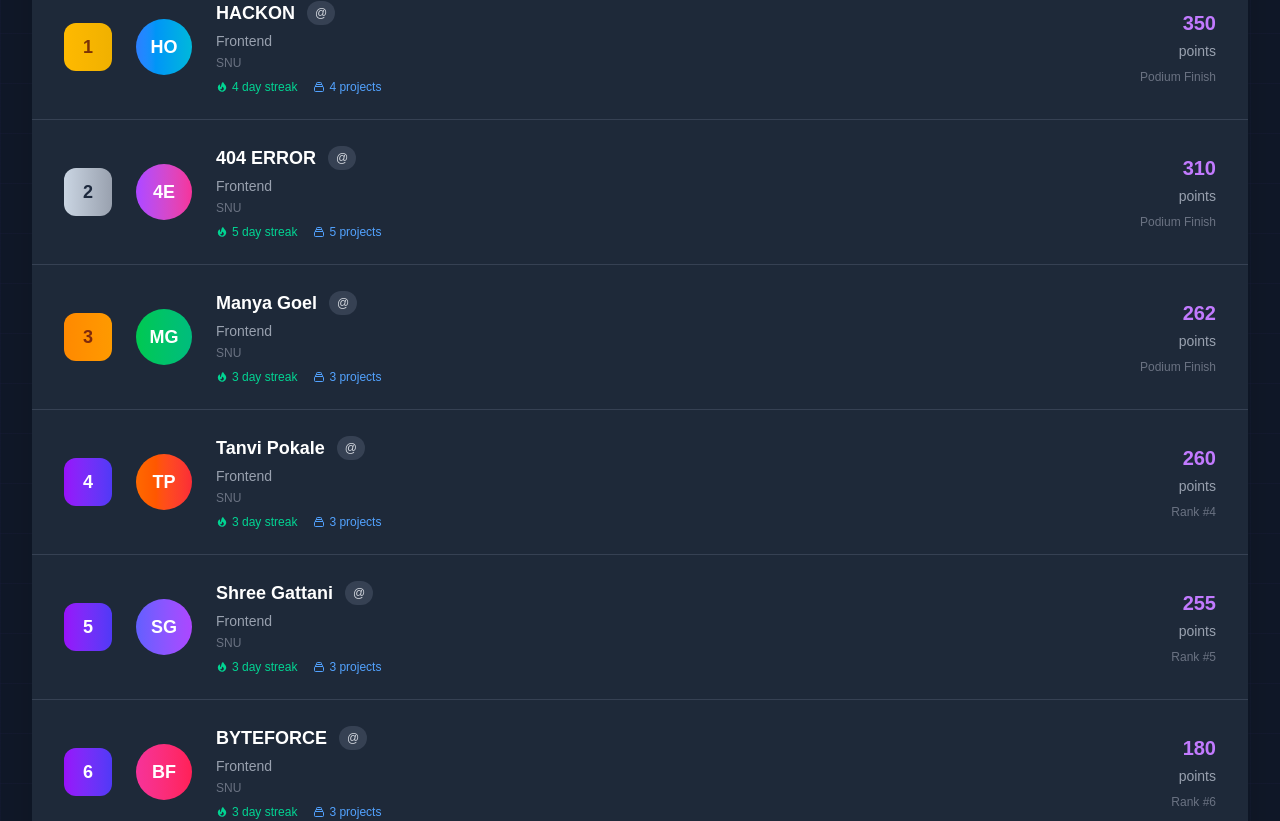
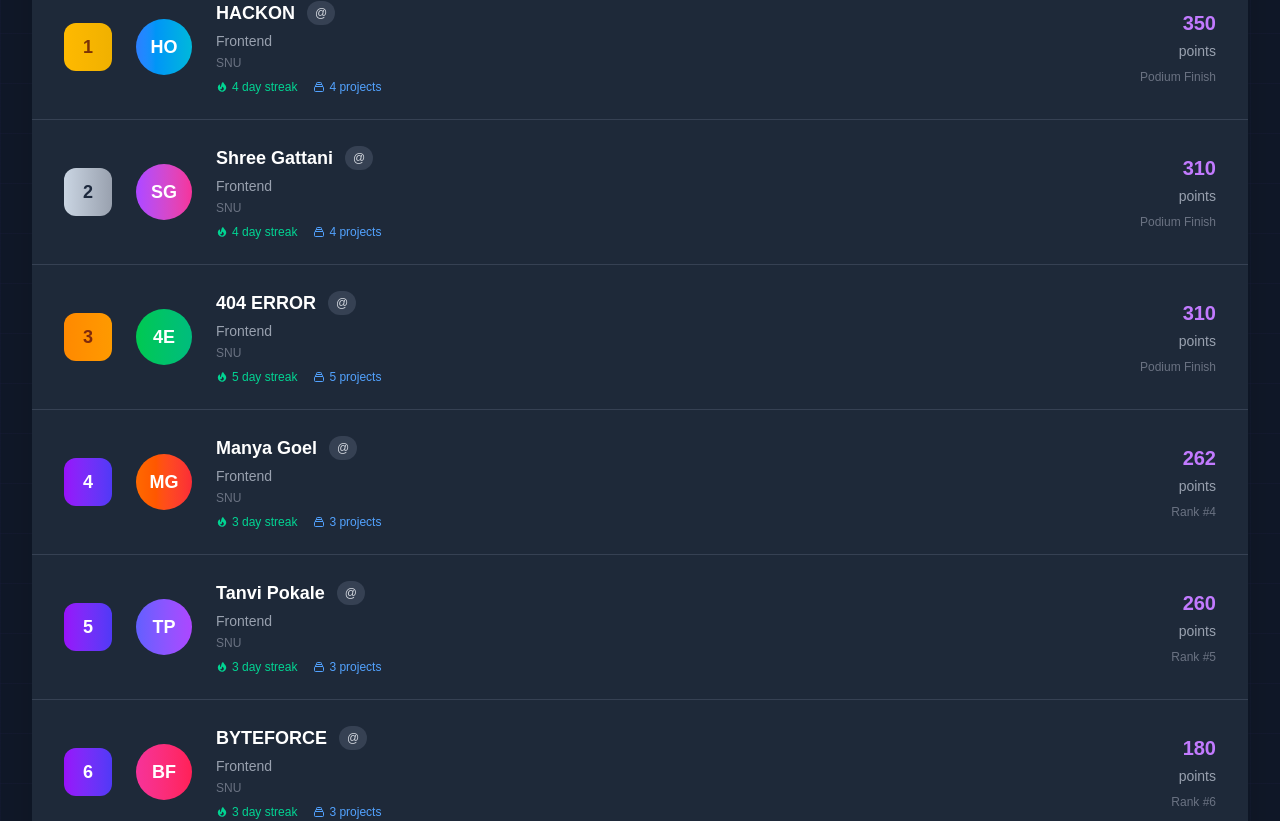
Before and after one commit to CipherEnigma/levelup, a Next.js app: page /leaderboard in a window 1280 px wide. Shown: the part 867-1688 px from the top of the page. Built offline with nearby package versions, Linux system fonts and the light colour scheme; no server answers.

Commit message:
Update page.js

```diff
--- a/src/app/leaderboard/page.js
+++ b/src/app/leaderboard/page.js
@@ -26,6 +26,17 @@ export default function Leaderboard() {
     },
     {
       rank: 2,
+      name: "Shree Gattani",
+      points: 310,
+      level: "Frontend",
+      projects: 4,
+      avatar: "SG",
+      streak: 4,
+      category: "frontend",
+      institution: "SNU",
+    },
+    {
+      rank: 3,
       name: "404 ERROR",
       points: 310,
       level: "Frontend",
@@ -36,7 +47,7 @@ export default function Leaderboard() {
       institution: "SNU",
     },
     {
-      rank: 3,
+      rank: 4,
       name: "Manya Goel",
       points: 262,
       level: "Frontend",
@@ -47,23 +58,12 @@ export default function Leaderboard() {
       institution: "SNU",
     },
     {
-      rank: 4,
+      rank: 5,
       name: "Tanvi Pokale",
       points: 260,
       level: "Frontend",
       projects: 3,
       avatar: "TP",
-      streak: 3,
-      category: "frontend",
-      institution: "SNU",
-    },
-    {
-      rank: 5,
-      name: "Shree Gattani",
-      points: 255,
-      level: "Frontend",
-      projects: 3,
-      avatar: "SG",
       streak: 3,
       category: "frontend",
       institution: "SNU",
```
